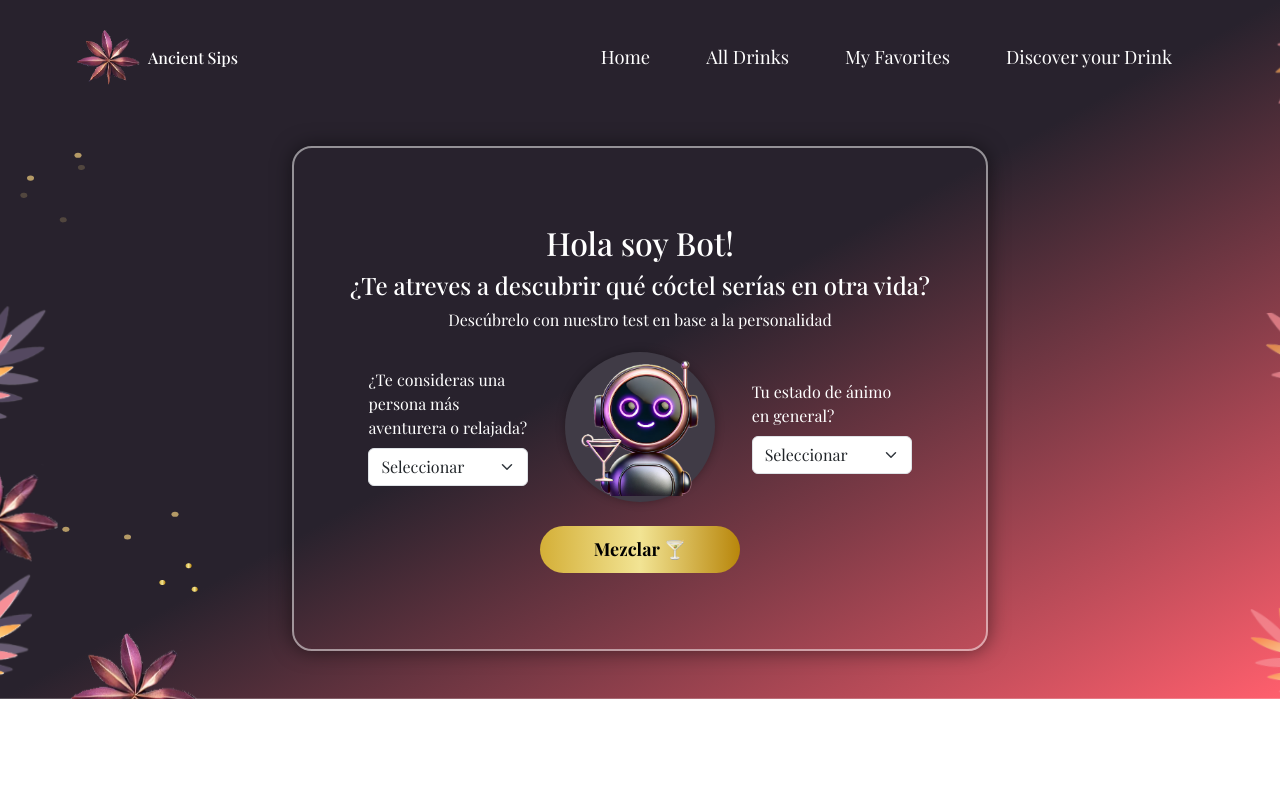
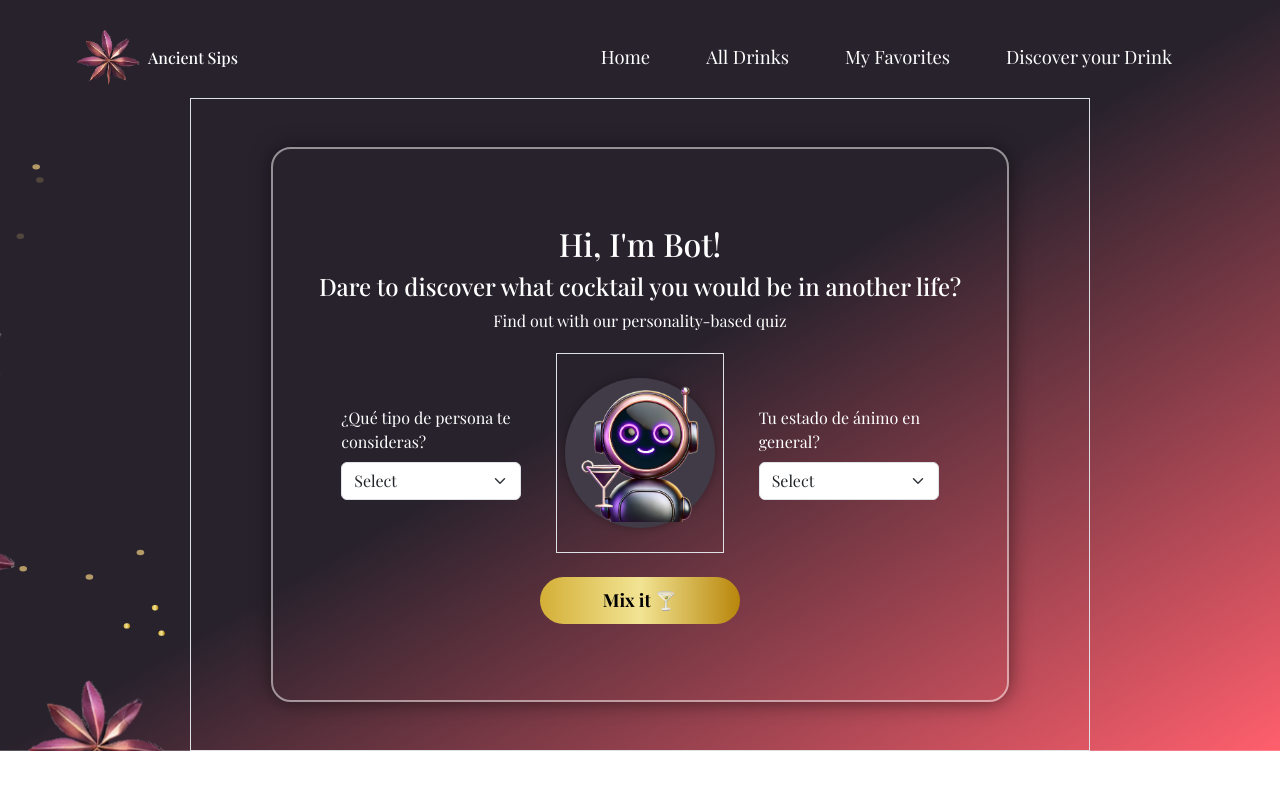
Before and after one commit to aleja032/momi_cocktail, a React (Vite) app: page /discover in a window 1280 px wide. Shown: the top 790 px of the page. Built offline with nearby package versions, Linux system fonts and the light colour scheme; a web font is replaced by a local one.

Commit message:
Funcionalidad del bot Terminada

```diff
--- a/src/assets/styles/customStyles.css
+++ b/src/assets/styles/customStyles.css
@@ -9,14 +9,14 @@
 
   .custom-container {
     max-width: 900px;
-    padding: 0 20px;
+    padding: 0 15px;
   }
 
   .custom-card {
     background-color: transparent;
     border: 2px solid rgba(255, 255, 255, 0.5);
     border-radius: 20px;
-    padding: 60px 40px;
+    padding: 60px 30px;
     position: relative;
     text-align: center;
     box-shadow: 0px 0px 20px rgba(0, 0, 0, 0.5);
@@ -31,7 +31,8 @@
   }
 
   .select-group {
-    width: 160px;
+    width: 180px;
+    margin: 10px;
     text-align: left;
     color: white;
   }
--- a/src/components/AllDrinks.jsx
+++ b/src/components/AllDrinks.jsx
@@ -6,7 +6,7 @@ import CardBebida from './CardBebida.jsx';
 import ShakerLoader from './ShakerLoader.jsx';
 import '../assets/styles/allDrinks.css';
 
-function AllDrinks({section}) {
+function AllDrinks({ section }) {
     const dispatch = useDispatch();
     const [param, setParam] = useState('');
     let data = useSelector((state) => state.drinks.allDrinks);
@@ -20,17 +20,15 @@ function AllDrinks({section}) {
     const searcher = (e) => {
         setParam(e.target.value);
     };
-    console.log(section);
     return (
         <div className="mt-4 mx-0 mx-lg-5 px-3 px-lg-5">
             <div className="mx-lg-5 ">
                 <h2 className="mb-lg-3 text-white drinks-title">
                     {
-                        section === '/allDrinks'?   'Busca tu bebida favorita' : 'My Favorites ❤️'
+                        section === '/allDrinks' ? 'Full Drink Menu' : 'My Favorites ❤️'
                     }
                 </h2>
-
-                {section === '/allDrinks'?   (
+                {section === '/allDrinks' ? (
                     <>
                         <p className="text-white drinks-paragraph">
                             Lorem ipsum dolor sit amet, consectetur adipiscing elit. Sed do eiusmod tempor incididunt ut labore et dolore magna aliqua. Ut enim ad minim veniam,
@@ -38,7 +36,7 @@ function AllDrinks({section}) {
                         </p>
                         <Search searcher={searcher} />
                     </>
-                ) : null }
+                ) : null}
             </div>
 
             <div className="d-flex justify-content-center justify-content-lg-start align-items-start gap-5 mx-0 mx-lg-5 text-white mt-4 drinks-container">
--- a/src/pages/DiscoverCocktail.jsx
+++ b/src/pages/DiscoverCocktail.jsx
@@ -1,58 +1,138 @@
-import React from 'react';
+import React, { useState } from 'react';
+import { fetchRandom } from '../redux/thunkDrinks';
 import { Container, Card, Form, Button } from 'react-bootstrap';
+import { useDispatch, useSelector } from 'react-redux';
+import CardBebida from '../components/CardBebida.jsx';
 import botImage from '../assets/images/bot_cute_final.png';
 import '../assets/styles/customStyles.css';
 
-function CocktailPage() {
+function DiscoverCocktail() {
+  const dispatch = useDispatch();
+  const [personType, setPersonType] = useState('');
+  const [mood, setMood] = useState('');
+  const [showBotImage, setShowBotImage] = useState(false);
+  const [showBotton, setBotton] = useState(true);
+  const randomDrink = useSelector((state) => state.drinks.discoverDrink);
+
+  const existingDrink = randomDrink.find(
+    (drink) => drink.personType === personType && drink.mood === mood
+  );
+
+  const handleMixClick = () => {
+    setShowBotImage(false);
+    setBotton(false);
+    if (!existingDrink) {
+      dispatch(fetchRandom({ personType, mood }));
+    }
+  };
+
+  const hadleagain = () => {
+    setBotton(true);
+    setShowBotImage(true);
+  }
   return (
-    // <div className="custom-background">
-      <Container className="d-flex justify-content-center align-items-center custom-container py-5">
+    <Container className="d-flex justify-content-center align-items-center custom-container py-5 border ">
       <Card className="custom-card text-center">
         <Card.Body>
-            <h2>Hola soy Bot!</h2>
-            <h4>¿Te atreves a descubrir qué cóctel serías en otra vida?</h4>
-            <p>Descúbrelo con nuestro test en base a la personalidad</p>
+        <h2>Hi, I'm Bot!</h2>
+        <h4>Dare to discover what cocktail you would be in another life?</h4>
+        <p>Find out with our personality-based quiz</p>
 
           <div className="content-container d-flex align-items-center justify-content-around">
+            <Form.Group className="select-group">
+              <Form.Label >¿Qué tipo de persona te consideras?</Form.Label>
+              <Form.Select
+                aria-label="Seleccionar"
+                value={personType}
+                onChange={(e) => setPersonType(e.target.value)}
+                disabled={!showBotton}
+              >
+              <option>Select</option>
+              <option value="Adventurer">Adventurer</option>
+              <option value="Relaxed">Relaxed</option>
+              <option value="Creative">Creative</option>
 
-              <Form.Group className="select-group">
-                <Form.Label>¿Te consideras una persona más aventurera o relajada?</Form.Label>
-                <Form.Select aria-label="Seleccionar">
-                  <option>Seleccionar</option>
-                  <option value="1">Aventurero</option>
-                  <option value="2">Tranquilo</option>
-                  <option value="3">Extrovertido</option>
-                  <option value="4">Introvertido</option>
               </Form.Select>
             </Form.Group>
 
+            <div className="border py-4 px-2 ">
+              <div className="bot-image-container">
 
-              <div className="bot-image-container">
+                {showBotImage ? (
                   <img src={botImage} alt="Bot" className="bot-image" />
+                ) : (
+                  randomDrink && randomDrink.length > 0 ? (
+                    randomDrink.some(
+                      (drink) => drink.personType === personType && drink.mood === mood
+                    ) ? (
+                      (() => {
+                        const foundDrink = randomDrink.find(
+                          (drink) => drink.personType === personType && drink.mood === mood
+                        );
+                        return (
+                          <div className="d-flex flex-column">
+                            <p>Serías la bebida:</p>
+                            <CardBebida drink={foundDrink.drink} isFavorite={true} />
+                          </div>
+                        );
+                      })()
+                    ) : (
+                      randomDrink.length > 0 && (
+                        <div className="d-flex flex-column">
+                          <p>You would be:</p>
+                          <CardBebida drink={randomDrink[randomDrink.length - 1].drink} isFavorite={true} />
+                        </div>
+                      )
+                    )
+                  ) : (
+                    <img src={botImage} alt="Bot" className="bot-image" />
+                  )
+                )}
               </div>
 
+            </div>
 
             <Form.Group className="select-group">
               <Form.Label>Tu estado de ánimo en general?</Form.Label>
-                <Form.Select aria-label="Seleccionar">
-                  <option>Seleccionar</option>
-                  <option value="1">Feliz</option>
-                  <option value="2">Pensativo</option>
-                  <option value="3">Emocionado</option>
-                  <option value="4">Relajado</option>
+              <Form.Select
+                aria-label="Seleccionar"
+                value={mood}
+                onChange={(e) => setMood(e.target.value)}
+                disabled={!showBotton}
+              >
+                <option>Select</option>
+                <option value="Happy">Happy</option>
+                <option value="Thoughtful">Thoughtful</option>
+                <option value="Calm">Calm</option>
+
               </Form.Select>
             </Form.Group>
           </div>
 
+          {
+            showBotton ?
+              <Button
+                variant="warning"
+                className="custom-button mt-4"
+                onClick={handleMixClick}
+              >
+               Mix it 🍸
+              </Button>
+              :
+              <Button
+                variant="warning"
+                className="ms-2 custom-button mt-4"
+                onClick={hadleagain}
+              >
+              Again
+              </Button>
+          }
 
-            <Button variant="warning" className="custom-button mt-4">
-              Mezclar 🍸
-            </Button>
+
         </Card.Body>
       </Card>
     </Container>
-    // </div>
   );
 }
 
-export default CocktailPage;
+export default DiscoverCocktail;
--- a/src/redux/slice.js
+++ b/src/redux/slice.js
@@ -1,8 +1,6 @@
 import { createSlice } from '@reduxjs/toolkit';
 import { initialState } from './state.js';
-import { fetchAllDrinks }  from './thunkDrinks.js';
-import { act } from 'react';
-// import { saveLocalStorage } from '../localStorage/localStorage.js';
+import { fetchAllDrinks, fetchRandom } from './thunkDrinks.js';
 
 const drinks = createSlice({
   name: 'drinks',
@@ -10,7 +8,14 @@ const drinks = createSlice({
   reducers: {
     addFavorites: (state, action) => {
       state.favorites.push(action.payload);
-        }
+    },
+    addDrink: (state, action) => {
+        state.discoverDrink.push({
+          personType: action.payload.personType,
+          mood: action.payload.mood,
+          drink: action.payload.drink,
+        });
+    },
   },
   extraReducers: (builder) => {
     builder
@@ -19,15 +24,14 @@ const drinks = createSlice({
       })
       .addCase(fetchAllDrinks.fulfilled, (state, action) => {
         state.status = 'succeeded';
-            console.log(action.payload);
         state.allDrinks = action.payload;
       })
       .addCase(fetchAllDrinks.rejected, (state, action) => {
         state.status = 'failed';
         state.error = action.error.message;
       })
+  },
+});
 
-    }
-});
-export const { addFavorites } = drinks.actions;
+export const { addFavorites, addDrink } = drinks.actions;
 export default drinks.reducer;
--- a/src/redux/state.js
+++ b/src/redux/state.js
@@ -1,6 +1,7 @@
 export const initialState = {
     allDrinks: '',
     favorites:[],
+    discoverDrink: [],
     status: 'idle',
     error: null,
 };
--- a/src/redux/thunkDrinks.js
+++ b/src/redux/thunkDrinks.js
@@ -1,11 +1,21 @@
 import { createAsyncThunk } from "@reduxjs/toolkit";
 import DrinkService from '../services/DrinkService';
+import { addDrink } from './slice';
 
 export const fetchAllDrinks = createAsyncThunk(
     'drinks/fetchAllDrinks',
     async(param) => {
         const data = DrinkService.getDrinks(param);
         return data;
+    }
+);
+
+export const fetchRandom = createAsyncThunk(
+    'drinks/fetchRandom',
+    async ({ personType, mood }, { dispatch }) => {
+        const randomDrinkResponse = await DrinkService.getRandomDrink();
+        const drink = randomDrinkResponse?.drinks[0];
+        dispatch(addDrink({ personType, mood, drink }));
     }
 );
 
--- a/src/services/DrinkService.js
+++ b/src/services/DrinkService.js
@@ -4,7 +4,8 @@ class DrinkService {
     constructor() {
       this.baseUrl = import.meta.env.VITE_ALLDRINKS;
       this.searchUrl = import.meta.env.VITE_SEARCHBYNAME;
-      this.descriptionUrl = import.meta.env.VITE_DESCRIPTIONCOCKTAIL
+      this.descriptionUrl = import.meta.env.VITE_DESCRIPTIONCOCKTAIL;
+      this.randomUrl = import.meta.env.VITE_RANDOMDRINK;
     }
 
     async getDrinks(param = '') {
@@ -37,4 +38,18 @@ class DrinkService {
       }
     }
 
+    async getRandomDrink (){
+      try {
+        const response = await fetchInterceptor(this.randomUrl);
+        if (!response.ok) {
+          throw new Error(`Error: ${response.status} ${response.statusText}`);
+        }
+        console.log(response);
+        return response.json();
+      } catch (error) {
+        console.error("API Error:", error);
+        throw error;
+      }
+    }
+
 }  export default new DrinkService();
```
Also changed, not shown: 1 other file (tests, documents, lock files or other folders). Lines whose indentation alone changed are shown as unchanged.
